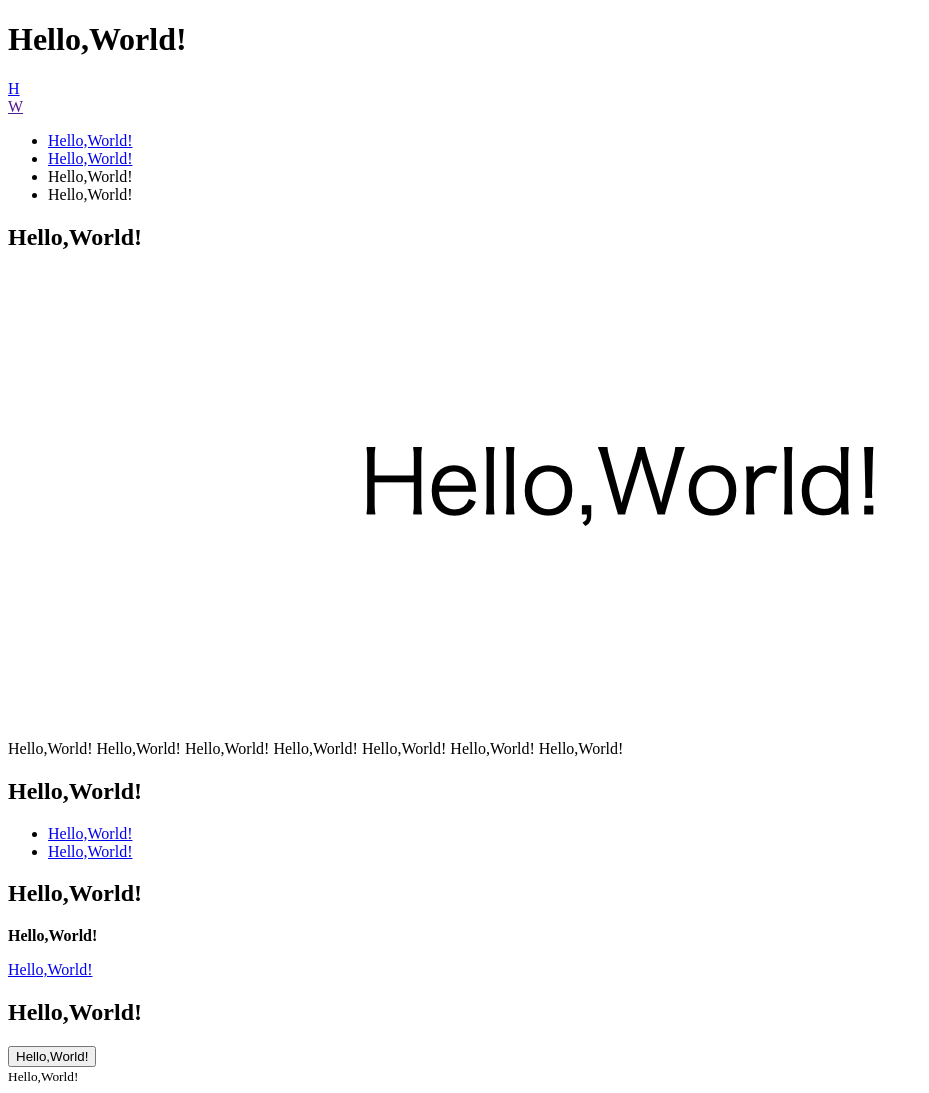
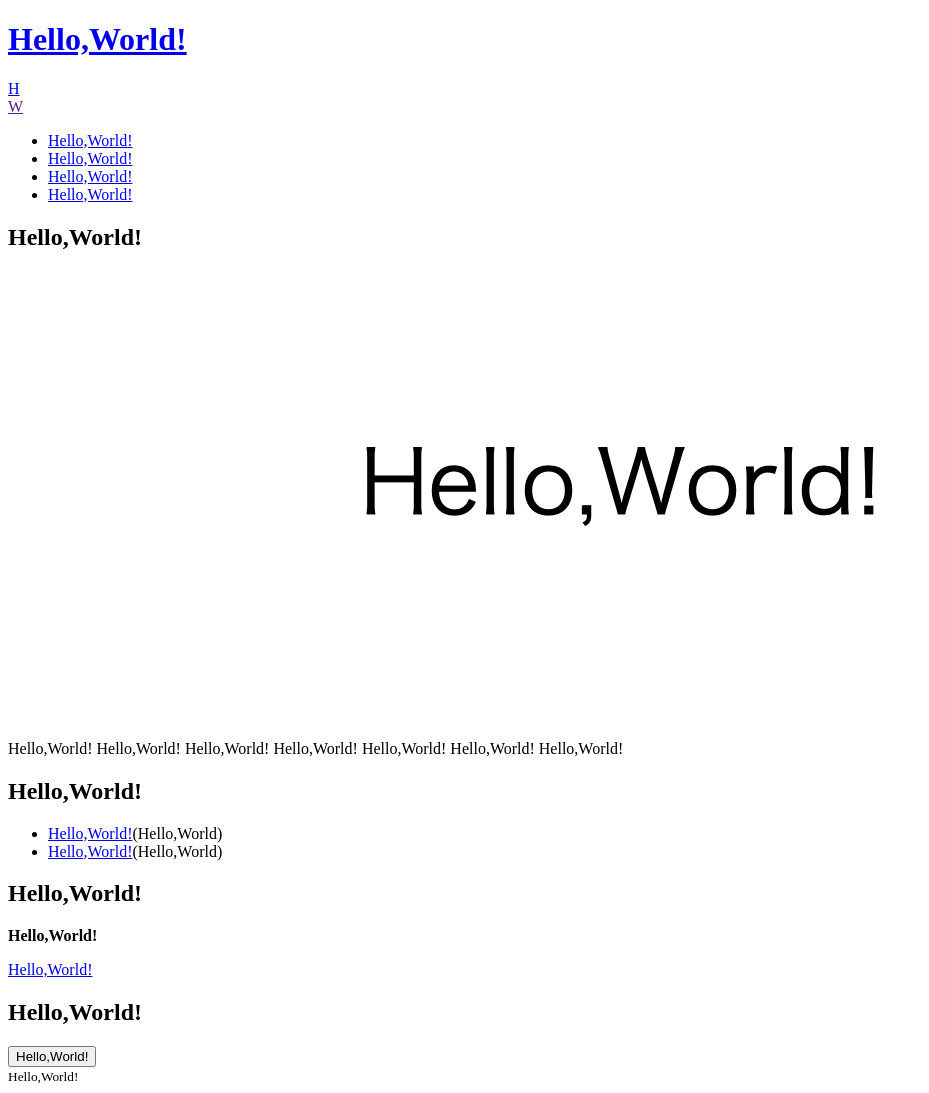
Before and after one commit to HarshitTiwari-20/onlyHTML-H-W-, a plain HTML site: page index.html in a window 1280 px wide. Shown: the whole page, without its empty margins (0-929 px from the left). Drawn offline with Linux system fonts and the light colour scheme.

Commit message:
Update index.html

```diff
--- a/index.html
+++ b/index.html
@@ -9,7 +9,7 @@
 </head>
 <body>
   <header>
-    <h1>Hello,World!</h1>
+    <h1><a href="https://github.com/skishito/only-H-W-.git">Hello,World!</a></h1>
     <div id="h">
      <a href="https://google.com/">H</a>
     </div>
@@ -20,8 +20,8 @@
   <ul id="ribon">
     <li><a href="#1">Hello,World!</a></li>
     <li><a href="#2">Hello,World!</a></li>
-    <li><a>Hello,World!</a></li>
-    <li><a>Hello,World!</a></li>
+    <li><a href="#3">Hello,World!</a></li>
+    <li><a href="#4">Hello,World!</a></li>
   </ul>
 </header>
 <article>
@@ -33,8 +33,8 @@
   <div id="2">
     <h2>Hello,World!</h2>
     <ul>
-      <li><a href="https://www.youtube.com/watch?v=rOU4YiuaxAM">Hello,World!</a></li>
-      <li><a href="https://hello-world-movie.com/">Hello,World!</a></li>
+      <li><a href="https://www.youtube.com/watch?v=rOU4YiuaxAM">Hello,World!</a><a>(Hello,World)</a></li>
+      <li><a href="https://hello-world-movie.com/">Hello,World!</a><a>(Hello,World)</a></li>
     </ul>
   </div>
   <div id="3">
```
